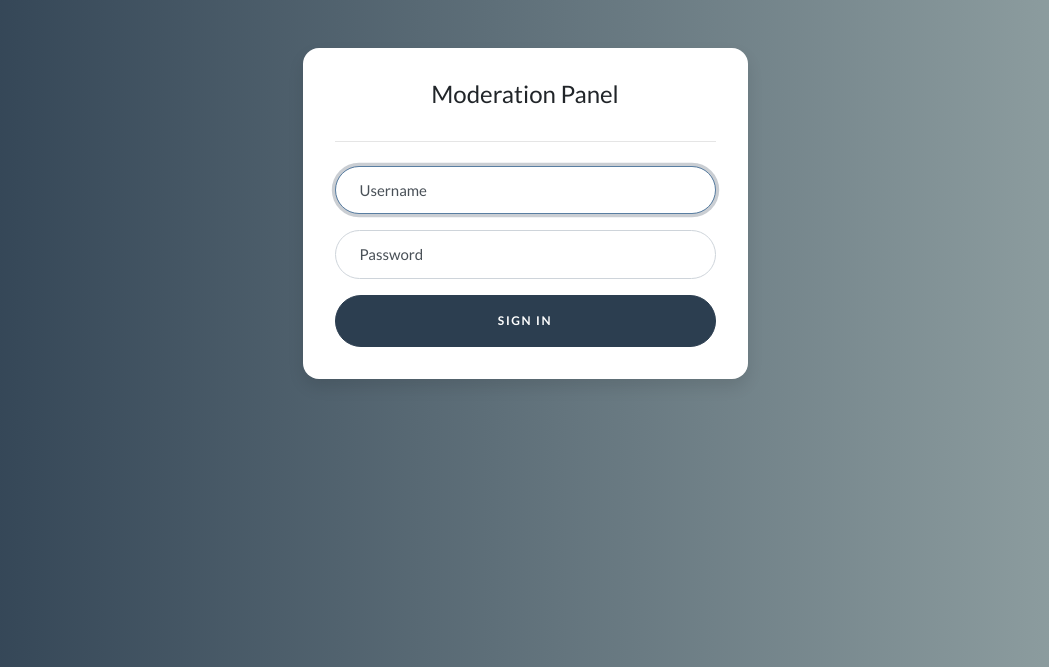
After one commit to kishan-ajudiya/moderation_panel, a Django app: page /login in a window 1280 px wide. The commit adds this page. Shown: the top 667 px of the page, without its empty margins (115-1164 px from the left). Run offline with Django 3.2, Linux system fonts and the light colour scheme; parts of the project's set-up code (start-up, migrations or seed data) failed here and were passed over; some libraries are stand-ins or nearby versions.

Commit message:
MOD-8 Added Report and custom login for non staff user

```diff
--- a/moderation/models.py
+++ b/moderation/models.py
@@ -80,7 +80,7 @@ class DataStore(MongoDocument):
     entity_object_id = IntField(null=True)
     current_status = StringField(null=True)
     entity_data = EmbeddedDocumentField(DataPacket)
-    moderation_status = StringField(null=True)
+    moderation_status = StringField(null=True, default="pending")
     moderation_time = DateTimeField(null=True)
     reject_reason = ListField()
     is_moderation_done = BooleanField(default=False)
--- a/moderation/templates/app/components/action_select.html
+++ b/moderation/templates/app/components/action_select.html
@@ -1,6 +1,6 @@
 {% load general_tags %}
 <div class="form-group {% if not full_width %} col-md-3 {% endif %}">
-    <label for="{{attribute}}" class="col-sm-6 col-form-label">{{ field_description|hash:attribute|hash:'label' }}</label>
+    <label for="{{attribute}}" class="col-sm-12 col-form-label">{{ field_description|hash:attribute|hash:'label' }}</label>
     <div class="col-sm-10">
         <select class="custom-select" id="{{attribute}}" name="{{attribute}}"
                 required
--- a/moderation/templates/app/components/datetime.html
+++ b/moderation/templates/app/components/datetime.html
@@ -1,6 +1,6 @@
 {% load general_tags %}
 <div class="form-group {% if not full_width %} col-md-3 {% endif %}">
-    <label for="{{ attribute }}" class="col-sm-6 col-form-label">{{ field_description|hash:attribute|hash:'label' }}</label>
+    <label for="{{ attribute }}" class="col-sm-12 col-form-label">{{ field_description|hash:attribute|hash:'label' }}</label>
     <div class="col-sm-10">
         <input type="datetime-local" class="form-control" id="{{ attribute }}" name="{{ attribute }}.value"
                value="{{ attribute.value }}">
--- a/moderation/templates/app/components/reject_reason_select.html
+++ b/moderation/templates/app/components/reject_reason_select.html
@@ -2,7 +2,7 @@
 <div class="form-group {% if not full_width %} col-md-3 {% endif %}"
      {% if not field_value.selected_reject_reason %} style="display: none"  {% endif %}
      id="reject_reason_div">
-    <label for="{{attribute}}" class="col-sm-6 col-form-label">{{ field_description|hash:attribute|hash:'label' }}</label>
+    <label for="{{attribute}}" class="col-sm-12 col-form-label">{{ field_description|hash:attribute|hash:'label' }}</label>
     <div class="col-sm-12">
         <select class="custom-select overflow-auto"
                 id="{{attribute}}"
@@ -11,7 +11,7 @@
                 {% if field_value.is_moderation_done %} disabled {% endif %}>
             <option value="">Select Reject Reason</option>
             {% for reason in reject_reason %}
-                <option style="word-wrap:break-spaces;" value={{reason}} {% if reason in field_value.selected_reject_reason %} selected {% endif %}>
+                <option style="white-space: pre-line;" value={{reason}} {% if reason in field_value.selected_reject_reason %} selected {% endif %}>
                     {{reason}}
                 </option>
             {% endfor %}
--- a/moderation/templates/app/components/text_area.html
+++ b/moderation/templates/app/components/text_area.html
@@ -1,7 +1,7 @@
 {% load general_tags %}
 
 <div class="form-group col-md-3">
-    <label for="{{attribute}}" class="col-sm-6 col-form-label">{{ field_description|hash:attribute|hash:'label' }}</label>
+    <label for="{{attribute}}" class="col-sm-12 col-form-label">{{ field_description|hash:attribute|hash:'label' }}</label>
      <div class="col-sm-12">
         <textarea class="form-control" id="{{attribute}}" rows="3" spellcheck="true" name="{{attribute}}.value"
               placeholder="None"
--- a/moderation/templates/app/components/text_field.html
+++ b/moderation/templates/app/components/text_field.html
@@ -1,7 +1,7 @@
 {% load general_tags %}
 <div class="form-group {% if not full_width %} col-md-3 {% endif %}">
     <label for="{{attribute}}{% if parent_id %}.{{parent_id}}{% endif %}{% if id %}.{{id}}{% endif %}"
-           class="col-sm-6 col-form-label">{{ field_description|hash:attribute|hash:'label' }}</label>
+           class="col-sm-12 col-form-label">{{ field_description|hash:attribute|hash:'label' }}</label>
     <div class="col-sm-11">
         <input type="text"
                class="form-control"
--- a/moderation/templates/app/scripts.html
+++ b/moderation/templates/app/scripts.html
@@ -8,7 +8,22 @@
 
 <script type="text/javascript">
     $(document).ready(function () {
-
+        $('#data-list-table-pending').DataTable({
+                dom: '<"top"f>rt<"bottom"><"clear">',
+                ordering: true,
+                paging: false,
+                info: false,
+                searching: false
+            }
+        );
+        $('#data-list-table-moderated').DataTable({
+                dom: '<"top"f>rt<"bottom"><"clear">',
+                ordering: true,
+                paging: false,
+                info: false,
+                searching: false
+            }
+        );
     });
 
     var csrftoken = jQuery("[name=csrfmiddlewaretoken]").val();
@@ -59,6 +74,7 @@
                 if (data.message) {
                     show_alert(data.message, "success");
                 }
+                location.reload();
             },
             error: function (xhr, status, error) {
                 var data = xhr.responseJSON;
--- /dev/null
+++ b/moderation/templates/login.html
@@ -0,0 +1,32 @@
+{% extends "login_base.html" %}
+{% load general_tags %}
+{% block main %}
+{{ block.super }}
+  <div class="container">
+    <div class="row">
+      <div class="col-sm-9 col-md-7 col-lg-5 mx-auto">
+        <div class="card card-signin my-5">
+          <div class="card-body">
+            <h5 class="card-title text-center">Moderation Panel</h5>
+            <hr class="my-4">
+            {{ form.non_field_errors }}
+            <form class="form-signin" action="/login" method="post">
+              {% csrf_token %}
+              <div class="form-label-group">
+                <input type="text" id="inputEmail" class="form-control" name="username" placeholder="Username" required autofocus>
+                <label for="inputEmail">Username</label>
+                {{ form.username.errors }}
+              </div>
+              <div class="form-label-group">
+                <input type="password" id="inputPassword" class="form-control" name="password" placeholder="Password" required>
+                <label for="inputPassword">Password</label>
+                {{ form.password.errors }}
+              </div>
+              <button class="btn btn-lg btn-primary btn-block text-uppercase" type="submit">Sign in</button>
+            </form>
+          </div>
+        </div>
+      </div>
+    </div>
+  </div>
+{% endblock main %}
--- /dev/null
+++ b/moderation/templates/login_base.html
@@ -0,0 +1,158 @@
+<!doctype html>
+<html lang="en">
+<head>
+    {% block head %}
+    {% include "app/head.html" %}
+    {% endblock head %}
+    <style>
+        :root {
+  --input-padding-x: 1.5rem;
+  --input-padding-y: .75rem;
+}
+
+body {
+  background: linear-gradient(to right, #2C3E50, #95a5a6);
+}
+
+.card-signin {
+  border: 0;
+  border-radius: 1rem;
+  box-shadow: 0 0.5rem 1rem 0 rgba(0, 0, 0, 0.1);
+}
+
+.card-signin .card-title {
+  margin-bottom: 2rem;
+  font-weight: 300;
+  font-size: 1.5rem;
+}
+
+.card-signin .card-body {
+  padding: 2rem;
+}
+
+.form-signin {
+  width: 100%;
+}
+
+.form-signin .btn {
+  font-size: 80%;
+  border-radius: 5rem;
+  letter-spacing: .1rem;
+  font-weight: bold;
+  padding: 1rem;
+  transition: all 0.2s;
+}
+
+.form-label-group {
+  position: relative;
+  margin-bottom: 1rem;
+}
+
+.form-label-group input {
+  height: auto;
+  border-radius: 2rem;
+}
+
+.form-label-group>input,
+.form-label-group>label {
+  padding: var(--input-padding-y) var(--input-padding-x);
+}
+
+.form-label-group>label {
+  position: absolute;
+  top: 0;
+  left: 0;
+  display: block;
+  width: 100%;
+  margin-bottom: 0;
+  /* Override default `<label>` margin */
+  line-height: 1.5;
+  color: #495057;
+  border: 1px solid transparent;
+  border-radius: .25rem;
+  transition: all .1s ease-in-out;
+}
+
+.form-label-group input::-webkit-input-placeholder {
+  color: transparent;
+}
+
+.form-label-group input:-ms-input-placeholder {
+  color: transparent;
+}
+
+.form-label-group input::-ms-input-placeholder {
+  color: transparent;
+}
+
+.form-label-group input::-moz-placeholder {
+  color: transparent;
+}
+
+.form-label-group input::placeholder {
+  color: transparent;
+}
+
+.form-label-group input:not(:placeholder-shown) {
+  padding-top: calc(var(--input-padding-y) + var(--input-padding-y) * (2 / 3));
+  padding-bottom: calc(var(--input-padding-y) / 3);
+}
+
+.form-label-group input:not(:placeholder-shown)~label {
+  padding-top: calc(var(--input-padding-y) / 3);
+  padding-bottom: calc(var(--input-padding-y) / 3);
+  font-size: 12px;
+  color: #777;
+}
+
+.btn-google {
+  color: white;
+  background-color: #ea4335;
+}
+
+.btn-facebook {
+  color: white;
+  background-color: #3b5998;
+}
+
+/* Fallback for Edge
+-------------------------------------------------- */
+
+@supports (-ms-ime-align: auto) {
+  .form-label-group>label {
+    display: none;
+  }
+  .form-label-group input::-ms-input-placeholder {
+    color: #777;
+  }
+}
+
+/* Fallback for IE
+-------------------------------------------------- */
+
+@media all and (-ms-high-contrast: none),
+(-ms-high-contrast: active) {
+  .form-label-group>label {
+    display: none;
+  }
+  .form-label-group input:-ms-input-placeholder {
+    color: #777;
+  }
+}
+    </style>
+</head>
+<body>
+{% csrf_token %}
+{% block nav %}
+
+{% endblock nav %}
+<div id="alert_div">
+</div>
+{% block main %}
+
+{% endblock main %}
+{% block scripts %}
+    {% include "app/scripts.html" %}
+{% endblock scripts %}
+</body>
+</html>
--- a/moderation/urls.py
+++ b/moderation/urls.py
@@ -1,9 +1,10 @@
 from django.conf.urls import url
 from django.contrib.auth.decorators import login_required
 
-from moderation.views import ListView, DetailView, FormSubmit, UserAssign, Config, DataPacket
+from moderation.views import ListView, DetailView, FormSubmit, UserAssign, Config, DataPacket, Reports
 
 urlpatterns = [
+    url(r"^report", login_required(Reports.as_view()), name="reports"),
     url(r"^list", login_required(ListView.as_view()), name="list-view"),
     url(r"^detail", login_required(DetailView.as_view()), name="detail-view"),
     url(r"^collect-detail", FormSubmit.as_view(), name="collect-detail"),
--- a/moderation_panel/settings/base.py
+++ b/moderation_panel/settings/base.py
@@ -92,9 +92,9 @@ DATABASES = {
     }
 }
 
-LOGIN_URL = '/admin/login'
+LOGIN_URL = '/login'
 LOGIN_REDIRECT_URL = '/moderation/list'
-LOGOUT_REDIRECT_URL = '/moderation/list'
+LOGOUT_REDIRECT_URL = '/login'
 
 MONGODB_DATABASES = {
     "default": {
--- a/moderation_panel/urls.py
+++ b/moderation_panel/urls.py
@@ -15,6 +15,7 @@ Including another URLconf
 """
 from django.conf.urls import url
 from django.contrib import admin
+from django.contrib.auth.views import LoginView
 from django.shortcuts import redirect
 from django.urls import path, include
 from django.contrib.auth import views as auth_views
@@ -42,6 +43,7 @@ schema_view = get_schema_view(
 urlpatterns = [
     path('ping/', HealthCheck.as_view()),
     path('', HomeView.as_view()),
+    url(r"^login", LoginView.as_view(template_name='login.html'), name="login"),
     path('logout/', auth_views.LogoutView.as_view(), name='logout'),
     path('admin/', admin.site.urls),
     path('moderation/', include('moderation.urls')),
```
Also changed, not shown: moderation/templates/app/components/filters.html (+7 -0 lines), moderation/templates/app/components/pending_list_view.html (+11 -2 lines), moderation/templates/app/report.html (added, +37 -0 lines), moderation/utils/resource.py (+81 -28 lines), moderation/views.py (+40 -5 lines).
